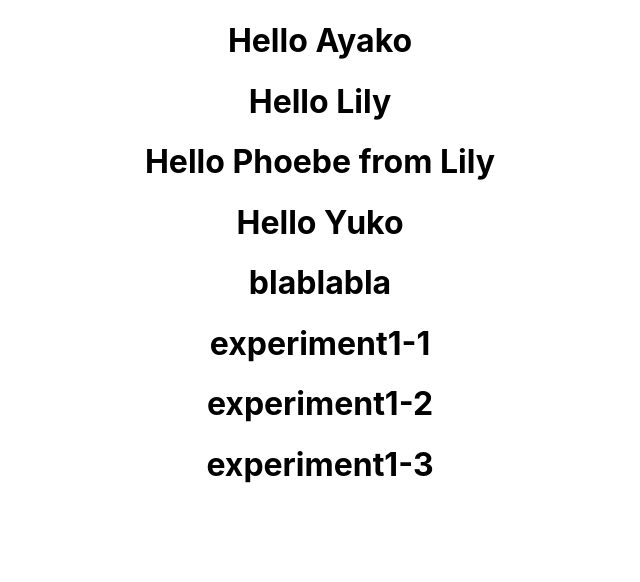
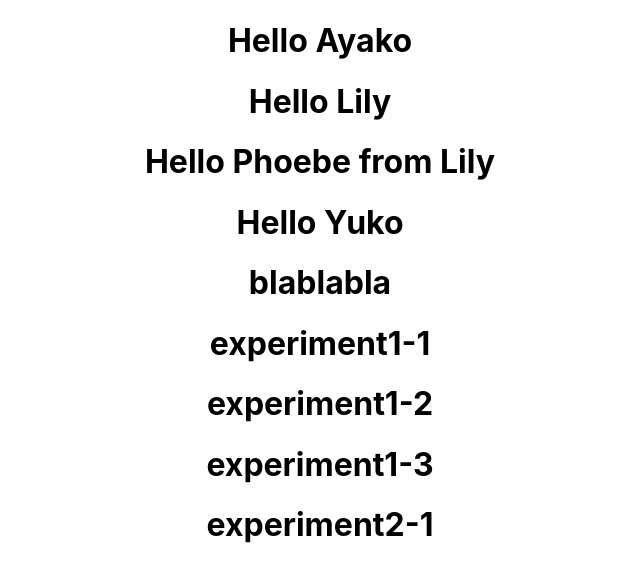
Before and after one commit to phoebehala/github-practice, a React (Create React App) app: page / in a window 1280 px wide. Shown: the top 582 px of the page, without its empty margins (320-960 px from the left). Built offline with nearby package versions, Linux system fonts and the light colour scheme.

Commit message:
closing key word in a commit message

```diff
--- a/src/App.js
+++ b/src/App.js
@@ -13,6 +13,7 @@ function App() {
       <h1>experiment1-1</h1>
       <h1>experiment1-2</h1>
       <h1>experiment1-3</h1>
+      <h1>experiment2-1</h1>
     </div>
   );
 }
```
